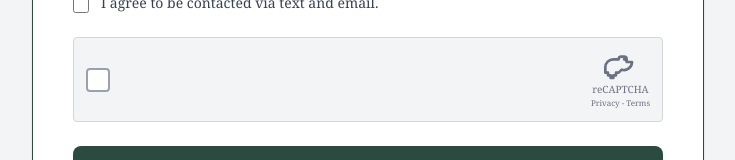
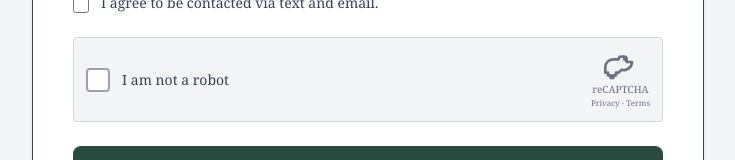
Before and after one commit to Suryakant01/growMT, a Next.js app: page / in a window 1280 px wide. Shown: the part 4605-4765 px from the top of the page, without its empty margins (272-1007 px from the left). Built offline with nearby package versions, Linux system fonts and the light colour scheme.

Commit message:
fix minor bugs

```diff
--- a/src/components/ContactForm.tsx
+++ b/src/components/ContactForm.tsx
@@ -182,7 +182,7 @@ const ContactForm: React.FC = () => {
                     <form onSubmit={handleSubmit} noValidate className="space-y-6 font-serif">
                         <FormInput label="Name" id="name" name="name" type="text" value={formData.name} onChange={handleChange} placeholder="Name" error={errors.name} required />
                         <FormInput label="Email" id="email" name="email" type="email" value={formData.email} onChange={handleChange} placeholder="you@example.com" error={errors.email} required />
-                        <FormInput label="Phone" id="phone" name="phone" type="tel" value={formData.phone} onChange={handleChange} placeholder="(555) 234-5678" error={errors.phone} required />
+                        <FormInput label="Phone" id="phone" name="phone" type="number" value={formData.phone} onChange={handleChange} placeholder="(555) 234-5678" error={errors.phone} required />
                         <FormTextArea label="What brings you here?" id="message" name="message" value={formData.message} onChange={handleChange} placeholder="How can I help you?" error={errors.message} required />
                         <div>
                             <FormInput label="Preferred time to reach you" id="preferredTime" name="preferredTime" type="text" value={formData.preferredTime} onChange={handleChange} placeholder="e.g., Mornings, Afternoons, Evenings" error={errors.preferredTime} required />
@@ -202,6 +202,7 @@ const ContactForm: React.FC = () => {
                                 <div onClick={() => setCaptchaChecked((prev) => !prev)} className={`w-6 h-6 border-2 rounded-sm flex-shrink-0 cursor-pointer flex items-center justify-center transition ${captchaChecked ? "bg-[#2A4B40] border-[#2A4B40]" : "border-gray-400 bg-white"}`}>
                                     {captchaChecked && <svg className="w-4 h-4 text-white" fill="none" stroke="currentColor" strokeWidth="3" viewBox="0 0 24 24"><path strokeLinecap="round" strokeLinejoin="round" d="M5 13l4 4L19 7" /></svg>}
                                 </div>
+                                <span className="ml-3 text-gray-700 text-sm font-serif">I am not a robot</span>
                                 {errors.captcha && <p className="ml-3 text-red-600">{errors.captcha}</p>}
                             </div>
                             <div className="text-center">
```
